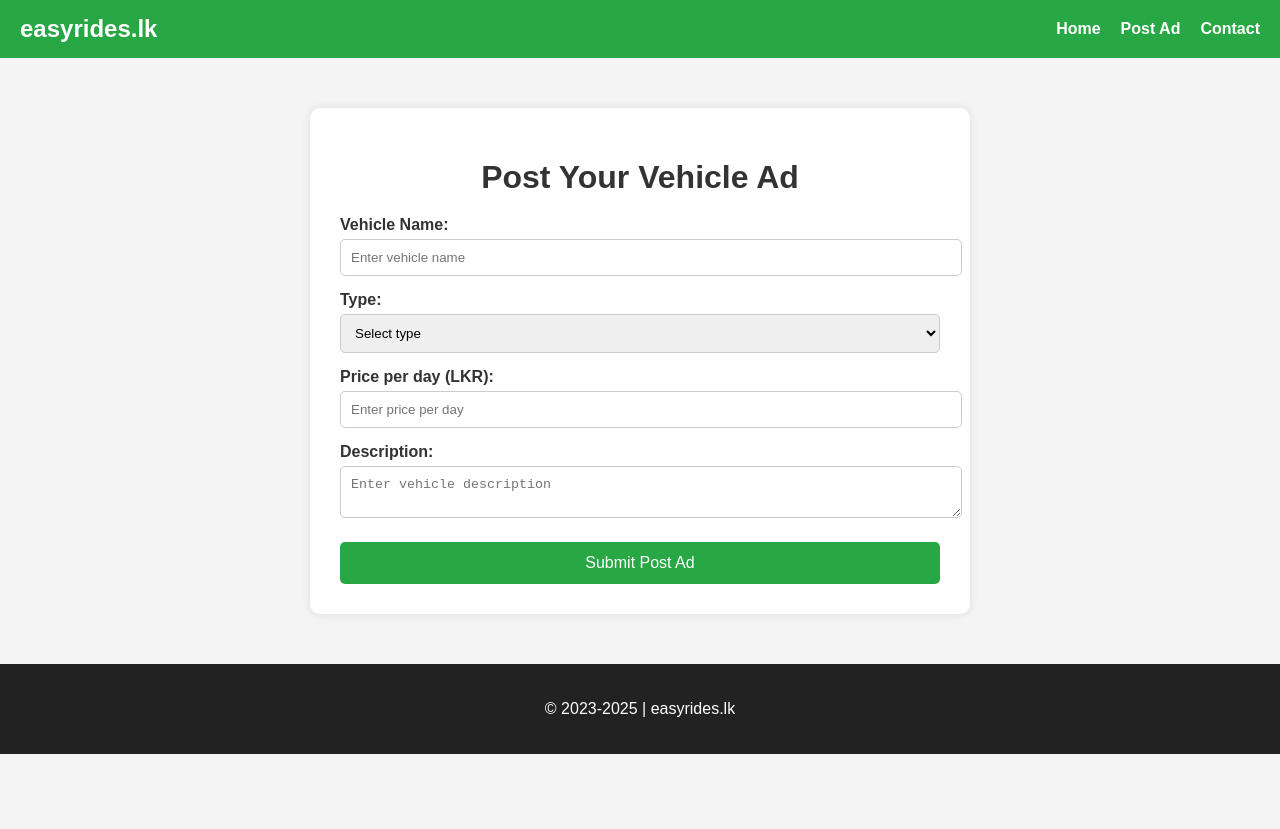
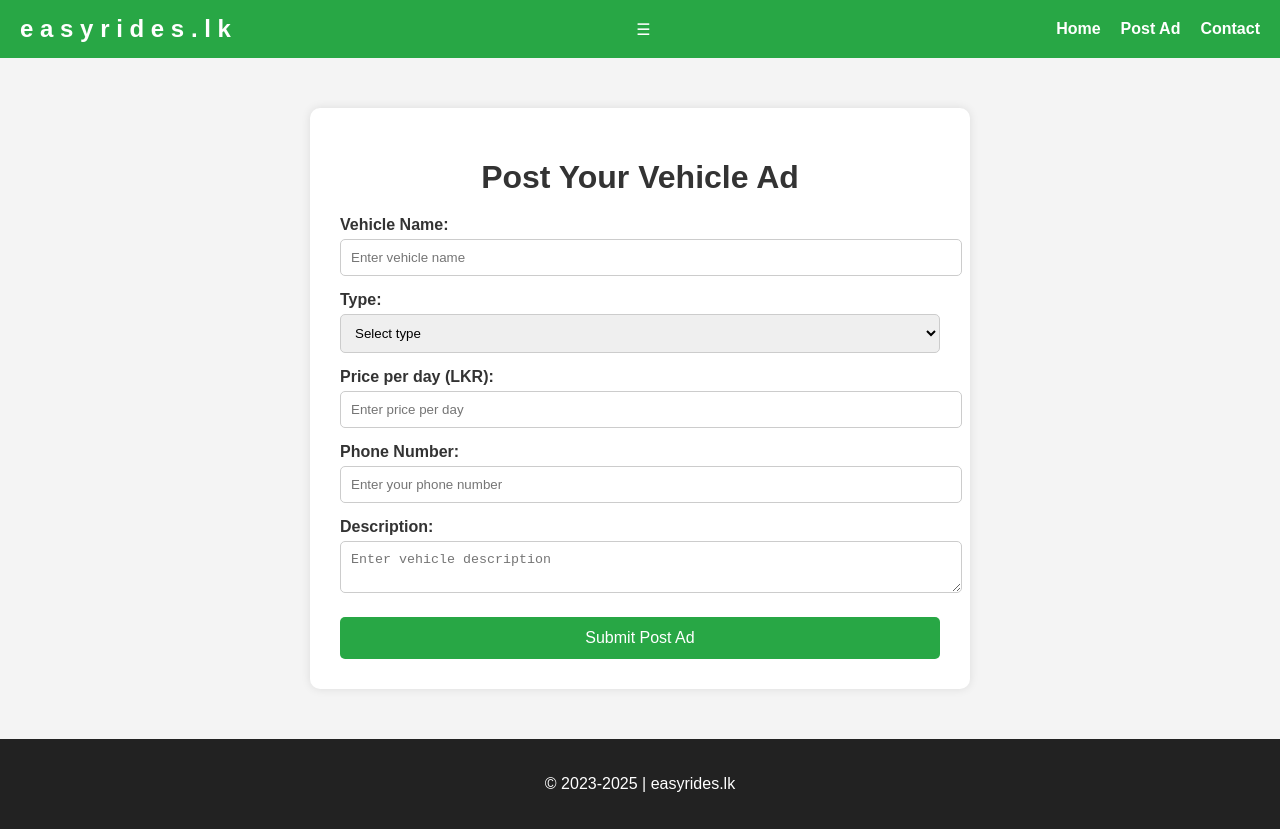
Before and after one commit to cyberxdevsofficial/Easyrides, a plain HTML site: page ad_post.html in a window 1280 px wide. Before the commit the page ends 800 px from the top, so only its background shows below. Drawn offline with Linux system fonts and the light colour scheme.

Commit message:
Enhance ad_post.html with new input fields and styles

```diff
--- a/ad_post.html
+++ b/ad_post.html
@@ -7,9 +7,24 @@
   <link rel="stylesheet" href="style.css">
 </head>
 <body>
-  <!-- Navigation -->
+  <div class="bubbles"></div>
+
   <nav class="navbar">
-    <div class="logo">easyrides.lk</div>
+    <div class="logo">
+      <span class="rainbow">e</span>
+      <span class="rainbow">a</span>
+      <span class="rainbow">s</span>
+      <span class="rainbow">y</span>
+      <span class="rainbow">r</span>
+      <span class="rainbow">i</span>
+      <span class="rainbow">d</span>
+      <span class="rainbow">e</span>
+      <span class="rainbow">s</span>
+      <span class="rainbow">.</span>
+      <span class="rainbow">l</span>
+      <span class="rainbow">k</span>
+    </div>
+    <div class="hamburger" onclick="toggleMenu()">☰</div>
     <ul class="nav-links">
       <li><a href="index.html">Home</a></li>
       <li><a href="ad_post.html">Post Ad</a></li>
@@ -17,7 +32,6 @@
     </ul>
   </nav>
 
-  <!-- Post Ad Form -->
   <div class="container">
     <h1>Post Your Vehicle Ad</h1>
     <form id="vehicleAdForm">
@@ -38,6 +52,9 @@
       <label>Price per day (LKR):</label>
       <input type="number" name="price" placeholder="Enter price per day" required>
 
+      <label>Phone Number:</label>
+      <input type="tel" name="phone" placeholder="Enter your phone number" required>
+
       <label>Description:</label>
       <textarea name="description" placeholder="Enter vehicle description" required></textarea>
 
@@ -45,34 +62,31 @@
     </form>
   </div>
 
-  <!-- Footer -->
   <footer>
     <p>© 2023-2025 | easyrides.lk</p>
   </footer>
 
   <script>
-    document.getElementById('vehicleAdForm').addEventListener('submit', function(e) {
-      e.preventDefault(); // Prevent default form submission
-
+    document.getElementById('vehicleAdForm').addEventListener('submit', function(e){
+      e.preventDefault();
       const form = e.target;
       const name = form.name.value;
       const type = form.type.value;
       const price = form.price.value;
+      const phone = form.phone.value;
       const description = form.description.value;
 
-      // Prepare message to send via WhatsApp
       const message = `New Vehicle Ad:
 Name: ${name}
 Type: ${type}
 Price per day: ${price}
+Phone: ${phone}
 Description: ${description}`;
 
       const encodedMessage = encodeURIComponent(message);
       const whatsappNumber = '+94779403482';
       const whatsappURL = `https://wa.me/${whatsappNumber}?text=${encodedMessage}`;
-
-      // Open WhatsApp link in new tab
-      window.open(whatsappURL, '_blank');
+      window.open(whatsappURL,'_blank');
     });
   </script>
 </body>
```
